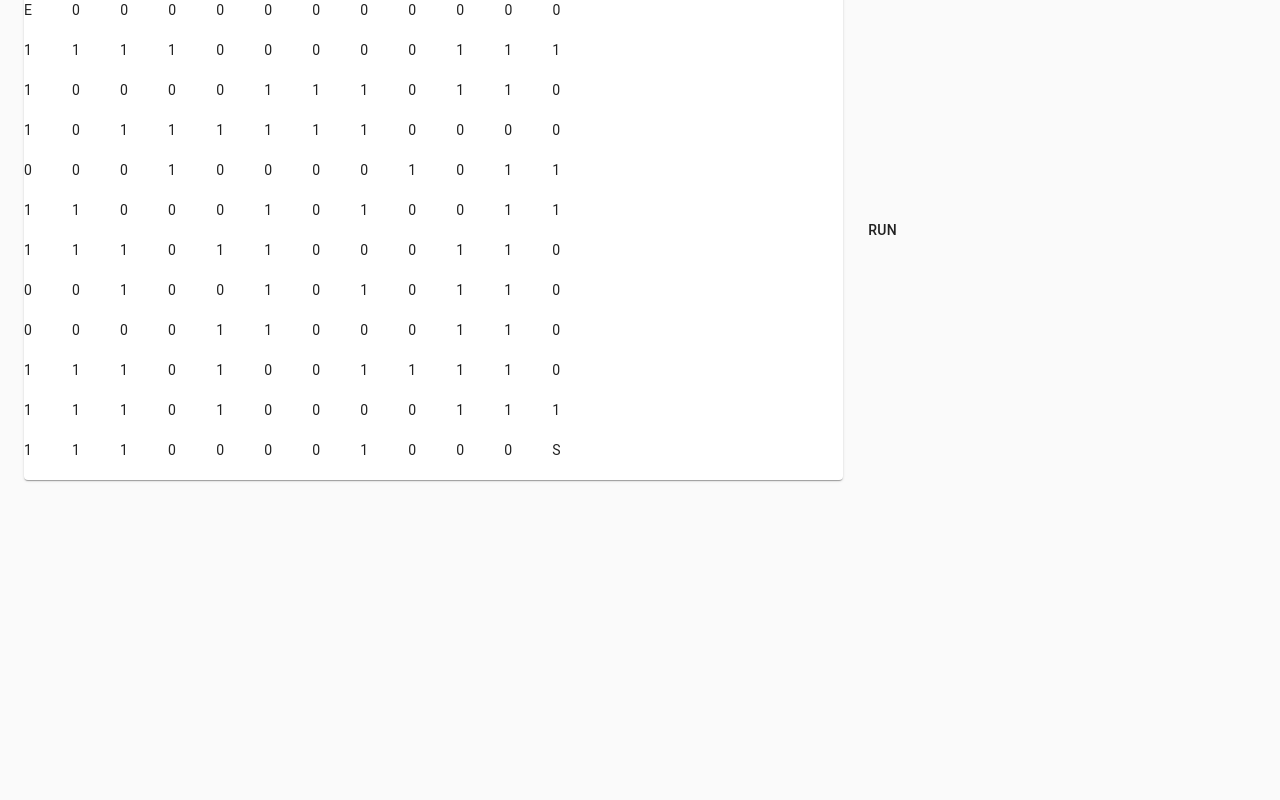
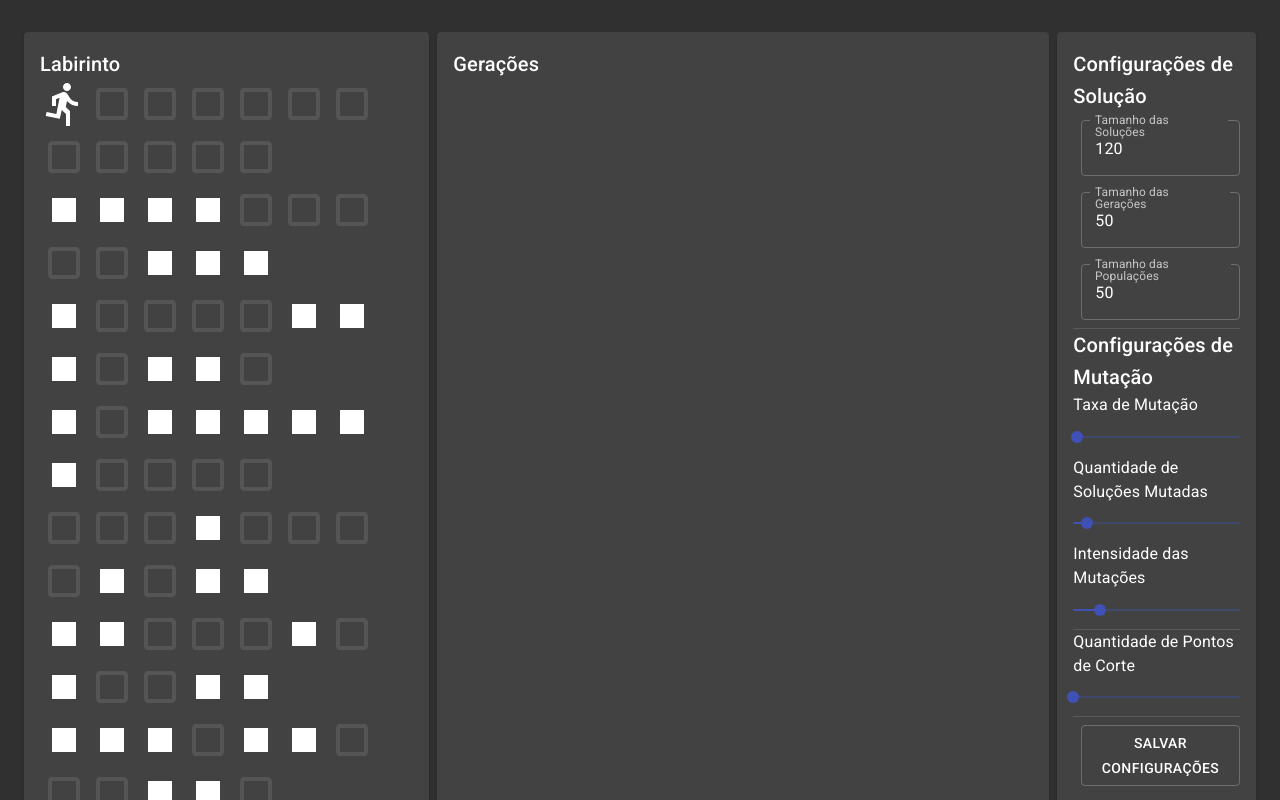
Before and after one commit to dougllima/T1-IA-2020, a React (Create React App) app: page / in a window 1280 px wide. Built offline with nearby package versions, Linux system fonts and the light colour scheme.

Commit message:
Adicionando visualização da solução.

```diff
--- a/package.json
+++ b/package.json
@@ -3,6 +3,7 @@
   "version": "0.1.0",
   "private": true,
   "dependencies": {
+    "@material-ui/icons": "^4.9.1",
     "@testing-library/jest-dom": "^4.2.4",
     "@testing-library/react": "^9.5.0",
     "@testing-library/user-event": "^7.2.1",
--- a/public/index.html
+++ b/public/index.html
@@ -25,6 +25,10 @@
       Learn how to configure a non-root public URL by running `npm run build`.
     -->
     <title>React App</title>
+    <link
+      rel="stylesheet"
+      href="https://fonts.googleapis.com/css?family=Roboto:300,400,500,700&display=swap"
+    />
   </head>
   <body>
     <noscript>You need to enable JavaScript to run this app.</noscript>
--- /dev/null
+++ b/src/Models/Configs.tsx
@@ -0,0 +1,14 @@
+export type GenConfig = {
+  tamSolucao: number;
+  tamGeracoes: number;
+  tamPopulacao: number;
+
+  taxaMutacao: number;
+  tamMutacoes: number;
+  qntMutacoes: number;
+
+  pontosDeCorte: number;
+
+  posicaoFinal: number[];
+  posicaoInicial: number[];
+};
--- /dev/null
+++ b/src/components/ConfigGen.tsx
@@ -0,0 +1,144 @@
+import {
+  Button,
+  Divider,
+  makeStyles,
+  Slider,
+  TextField,
+  Typography,
+} from "@material-ui/core";
+import React, { useContext, useState } from "react";
+import { AlgGenContext } from "../logic/AlgGen";
+import { GenConfig } from "../Models/Configs";
+
+const useStyle = makeStyles((theme) => ({
+  root: {
+    "& .MuiTextField-root": {
+      margin: theme.spacing(1),
+      width: "95%",
+    },
+  },
+  button: {
+    margin: theme.spacing(1),
+    width: "95%",
+  },
+}));
+
+export default function ConfigGen() {
+  const classes = useStyle();
+
+  const { config, setConfig, running, run } = useContext(AlgGenContext);
+  const [configAtual, setConfigAtual] = useState<GenConfig>(config);
+
+  const salvarConfigs = () => {
+    setConfig((state: GenConfig) => {
+      return { ...state, ...configAtual };
+    });
+  };
+
+  const onChange = (event) => {
+    const name = event.target.name;
+    const value = event.target.value;
+
+    setConfigAtual((state) => {
+      return { ...state, [name]: Number(value) };
+    });
+  };
+
+  const onChangeSlider = (number: number | number[], name: string) => {
+    setConfigAtual((state) => {
+      return { ...state, [name]: Number(number) };
+    });
+  };
+
+  const renderInput = (name: string, label: string) => (
+    <TextField
+      id={name}
+      name={name}
+      label={label}
+      type="number"
+      InputLabelProps={{
+        shrink: true,
+      }}
+      variant="outlined"
+      defaultValue={configAtual[name]}
+      onChange={onChange}
+      disabled={Boolean(running)}
+    />
+  );
+
+  const renderSlider = (name: string, label: string, max: number) => (
+    <>
+      <Typography id={`${name}Lbl`} gutterBottom>
+        {label}
+      </Typography>
+      <Slider
+        step={1}
+        min={1}
+        max={max}
+        valueLabelDisplay="auto"
+        value={configAtual[name]}
+        aria-labelledby={`${name}Lbl`}
+        onChange={(e, n) => onChangeSlider(n, name)}
+        disabled={Boolean(running)}
+      />
+    </>
+  );
+
+  return (
+    <div className={classes.root}>
+      <Typography variant="h6">Configurações de Solução </Typography>
+      <>
+        {renderInput("tamSolucao", "Tamanho das Soluções")}
+        {renderInput("tamGeracoes", "Tamanho das Gerações")}
+        {renderInput("tamPopulacao", "Tamanho das Populações")}
+      </>
+      <Divider />
+      <>
+        <Typography variant="h6">Configurações de Mutação </Typography>
+        {renderSlider(
+          "taxaMutacao",
+          "Taxa de Mutação",
+          configAtual.tamGeracoes
+        )}
+        {renderSlider(
+          "qntMutacoes",
+          "Quantidade de Soluções Mutadas",
+          configAtual.tamPopulacao
+        )}
+        {renderSlider(
+          "tamMutacoes",
+          "Intensidade das Mutações",
+          configAtual.tamSolucao
+        )}
+      </>
+      <Divider />
+      <>
+        {renderSlider(
+          "pontosDeCorte",
+          "Quantidade de Pontos de Corte",
+          configAtual.tamSolucao / 2
+        )}
+      </>
+      <Divider />
+      <div>
+        <Button
+          className={classes.button}
+          variant="outlined"
+          onClick={salvarConfigs}
+          disabled={Boolean(running)}
+        >
+          Salvar Configurações
+        </Button>
+
+        <Button
+          className={classes.button}
+          variant="outlined"
+          onClick={run}
+          disabled={Boolean(running)}
+        >
+          Executar
+        </Button>
+      </div>
+    </div>
+  );
+}
--- a/src/components/Home.tsx
+++ b/src/components/Home.tsx
@@ -1,23 +1,57 @@
-import { Button, Container, Grid } from "@material-ui/core";
+import { Container, Grid, makeStyles, Paper } from "@material-ui/core";
 import React, { useContext } from "react";
 import { AlgGenContext } from "../logic/AlgGen";
+import ConfigGen from "./ConfigGen";
 import Matriz from "./Matriz";
+import SolucoesGen from "./SolucoesGen";
+
+const useStyles = makeStyles((theme) => ({
+  root: {
+    display: "flex",
+  },
+  content: {
+    flexGrow: 1,
+    height: "100vh",
+    overflow: "auto",
+    backgroundColor: theme.palette.background.default,
+  },
+  container: {
+    paddingTop: theme.spacing(4),
+    paddingBottom: theme.spacing(4),
+  },
+  paper: {
+    height: "100%",
+    padding: theme.spacing(2),
+    display: "flex",
+    flexDirection: "column",
+  },
+}));
 
 export default function Home() {
-  const { labirinto, run } = useContext(AlgGenContext);
+  const classes = useStyles();
+  const { labirinto } = useContext(AlgGenContext);
 
   return (
-    <Container>
-      <Grid container spacing={1}>
-        <Grid item xs={8}>
-          <Matriz matriz={labirinto?.labirinto} />
+    <main className={classes.content}>
+      <Container maxWidth="xl" className={classes.container}>
+        <Grid container spacing={1}>
+          <Grid item xs={4}>
+            <Paper className={classes.paper}>
+              <Matriz matriz={labirinto?.labirinto} />
+            </Paper>
+          </Grid>
+          <Grid item xs={6}>
+            <Paper className={classes.paper}>
+              <SolucoesGen />
+            </Paper>
+          </Grid>
+          <Grid item xs={2}>
+            <Paper className={classes.paper}>
+              <ConfigGen />
+            </Paper>
+          </Grid>
         </Grid>
-        <Grid item container xs={4}>
-          <Button onClick={run} variant="text" color="default">
-            Run
-          </Button>
-        </Grid>
-      </Grid>
-    </Container>
+      </Container>
+    </main>
   );
 }
--- a/src/components/Matriz.tsx
+++ b/src/components/Matriz.tsx
@@ -1,26 +1,60 @@
 import React from "react";
-import Paper from "@material-ui/core/Paper";
-import { Grid } from "@material-ui/core";
+import clsx from "clsx";
+import { Grid, makeStyles, Typography } from "@material-ui/core";
+import StopIcon from "@material-ui/icons/Stop";
+import CropSquareIcon from "@material-ui/icons/CropSquare";
+import DirectionsRunIcon from "@material-ui/icons/DirectionsRun";
+import HomeIcon from "@material-ui/icons/Home";
+import Labirinto from "../Models/Labirinto";
 
 type props = { matriz?: string[][] };
 
+const useStyle = makeStyles((theme) => ({
+  icons: {
+    [theme.breakpoints.up("xs")]: {
+      fontSize: "x-large",
+    },
+
+    [theme.breakpoints.up("lg")]: {
+      fontSize: "xxx-large",
+    },
+  },
+  piso: {
+    opacity: "0.1",
+  },
+}));
+
 export default function Matriz({ matriz }: props) {
+  const classes = useStyle();
+
+  const renderCelula = (celula: string) => {
+    switch (celula) {
+      case Labirinto.ESPACOS.parede:
+        return <StopIcon className={classes.icons} />;
+      case Labirinto.ESPACOS.piso:
+        return <CropSquareIcon className={clsx(classes.piso, classes.icons)} />;
+      case Labirinto.ESPACOS.inicio:
+        return <DirectionsRunIcon className={classes.icons} />;
+      case Labirinto.ESPACOS.fim:
+        return <HomeIcon className={classes.icons} />;
+      default:
+        return celula;
+    }
+  };
+
   return (
-    <Paper>
+    <>
+      <Typography variant="h6">Labirinto</Typography>
       {matriz?.map((linha: string[]) => {
         return (
-          <Grid container spacing={5}>
+          <Grid container spacing={0}>
             {linha.map((celula: string) => {
-              return (
-                <Grid item>
-                  {celula}
-                </Grid>
-              );
+              return <Grid item>{renderCelula(celula)}</Grid>;
             })}
             <br />
           </Grid>
         );
       })}
-    </Paper>
+    </>
   );
 }
--- /dev/null
+++ b/src/components/SolucoesGen.tsx
@@ -0,0 +1,87 @@
+import {
+  makeStyles,
+  Slider,
+  Paper,
+  Table,
+  TableBody,
+  TableCell,
+  TableContainer,
+  TableHead,
+  TableRow,
+  Typography,
+} from "@material-ui/core";
+import React, { useContext, useState } from "react";
+import { AlgGenContext } from "../logic/AlgGen";
+import Solucao from "../Models/Solucao";
+
+const useStyle = makeStyles((theme) => ({
+  table: {
+    maxHeight: "580px",
+    overflow: 'auto'
+  }
+}));
+
+export default function SolucoesGen() {
+  const classes = useStyle();
+  const { resultado, config } = useContext(AlgGenContext);
+  const [idxGeracao, setidxGeracao] = useState(config.tamGeracoes);
+
+  const handleSlider = (event, number) => {
+    setidxGeracao(number);
+  };
+
+  const existeGeracao = () => resultado && resultado.length > 0 && resultado[0];
+
+  const renderSlider = () => (
+    <>
+      <Typography id="geracoesLbl" gutterBottom>
+        Geração
+      </Typography>
+      <Slider
+        min={1}
+        step={1}
+        max={config.tamGeracoes}
+        value={idxGeracao}
+        onChange={handleSlider}
+        valueLabelDisplay="auto"
+        aria-labelledby="geracoesLbl"
+      />
+    </>
+  );
+
+  const renderGeracao = () => {
+    const geracao: Solucao[] = resultado[idxGeracao - 1];
+
+    return (
+      <>
+        <TableContainer component={Paper} className={classes.table}>
+          <Table size="small">
+            <TableHead>
+              <TableCell>Index</TableCell>
+              <TableCell>Aptidão</TableCell>
+              <TableCell>Solução</TableCell>
+            </TableHead>
+            <TableBody>
+              {geracao.length &&
+                geracao.map((row, index) => (
+                  <TableRow key={index}>
+                    <TableCell>{index + 1}</TableCell>
+                    <TableCell>{row.aptidao}</TableCell>
+                    <TableCell>{row.comandos}</TableCell>
+                  </TableRow>
+                ))}
+            </TableBody>
+          </Table>
+        </TableContainer>
+      </>
+    );
+  };
+
+  return (
+    <>
+      <Typography variant="h6">Gerações</Typography>
+      {existeGeracao() && renderSlider()}
+      {existeGeracao() && renderGeracao()}
+    </>
+  );
+}
--- a/src/index.tsx
+++ b/src/index.tsx
@@ -3,13 +3,22 @@ import ReactDOM from "react-dom";
 import Home from "./components/Home";
 import CssBaseline from "@material-ui/core/CssBaseline";
 import { AlgGenProvider } from "./logic/AlgGen";
+import { createMuiTheme, ThemeProvider } from "@material-ui/core";
+
+const theme = createMuiTheme({
+  palette:{
+    type: "dark"
+  }
+});
 
 ReactDOM.render(
   <React.StrictMode>
     <CssBaseline />
-    <AlgGenProvider>
-      <Home/>
-    </AlgGenProvider>
+    <ThemeProvider theme={theme}>
+      <AlgGenProvider>
+        <Home />
+      </AlgGenProvider>
+    </ThemeProvider>
   </React.StrictMode>,
   document.getElementById("root")
 );
--- a/src/logic/AlgGen.tsx
+++ b/src/logic/AlgGen.tsx
@@ -3,34 +3,20 @@ import Labirinto from "../Models/Labirinto";
 import Solucao from "../Models/Solucao";
 import { getRandomInt } from "./Util";
 import labTeste from "../tests/labTeste1.json";
-
-type AlgGenConfig = {
-  tamSolucao: number;
-  tamGeracoes: number;
-  tamPopulacao: number;
-
-  taxaMutacao: number;
-  tamMutacoes: number;
-  qntMutacoes: number;
-
-  pontosDeCorte: number;
-
-  posicaoFinal: number[];
-  posicaoInicial: number[];
-};
+import { GenConfig } from "../Models/Configs";
 
 type ContextValue = {
   run?;
-  config?: AlgGenConfig;
-  geracoes?;
+  config: GenConfig;
+  running?: Boolean;
+  resultado?;
   populacao?: Solucao[];
   labirinto?: Labirinto;
-
   setConfig?;
   setLabirinto?;
 };
 
-const DEFAULT_CONFIG: AlgGenConfig = {
+const DEFAULT_CONFIG: GenConfig = {
   tamSolucao: 120,
   tamMutacoes: 20,
   qntMutacoes: 5,
@@ -45,14 +31,18 @@ const DEFAULT_CONFIG: AlgGenConfig = {
 };
 
 // Frescura do react pra poder acessar isso de pontos especificos da aplicação sem precisar passar por vários componentes
-const AlgGenContext = React.createContext<ContextValue>({});
+const AlgGenContext = React.createContext<ContextValue>({
+  config: DEFAULT_CONFIG,
+});
 
 const AlgGenProvider = (props) => {
-  const [config, setConfig] = useState<AlgGenConfig>(DEFAULT_CONFIG);
+  const [config, setConfig] = useState<GenConfig>(DEFAULT_CONFIG);
   const [labirinto, setLabirinto] = useState<Labirinto>(
     new Labirinto(labTeste)
   );
+  const [resultado, setResultado] = useState<any[]>([]);
 
+  let running = false;
   let geracaoAtual = 0;
   let geracoes = new Array(config.tamGeracoes);
   let populacao = new Array(config.tamPopulacao);
@@ -83,6 +73,8 @@ const AlgGenProvider = (props) => {
   };
 
   const run = () => {
+    if (!running) {
+      running = true;
       init();
 
       console.count("Iniciando gerações");
@@ -119,11 +111,15 @@ const AlgGenProvider = (props) => {
 
         geracaoAtual = geracaoAtual + 1;
       } while (geracaoAtual < config.tamGeracoes);
+      setResultado((res) => geracoes);
+      running = false;
       console.log(
         geracoes.map(
-        (value: Solucao[], index) => value.map((e) => e.aptidao) + " - " + index
+          (value: Solucao[], index) =>
+            value.map((e) => e.aptidao) + " - " + index
         )
       );
+    }
   };
 
   /**
@@ -258,7 +254,7 @@ const AlgGenProvider = (props) => {
       value={{
         run,
         config,
-        geracoes,
+        resultado,
         setConfig,
         populacao,
         setLabirinto,
```
Also changed, not shown: 1 other file (tests, documents, lock files or other folders). Lines whose indentation alone changed are shown as unchanged.
